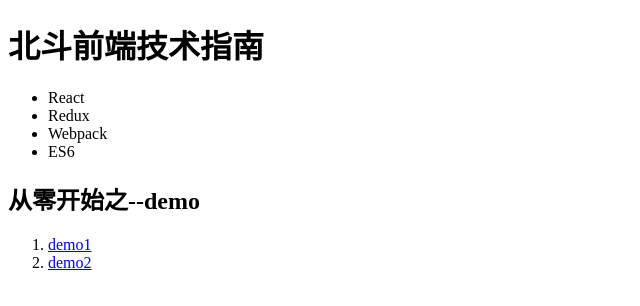
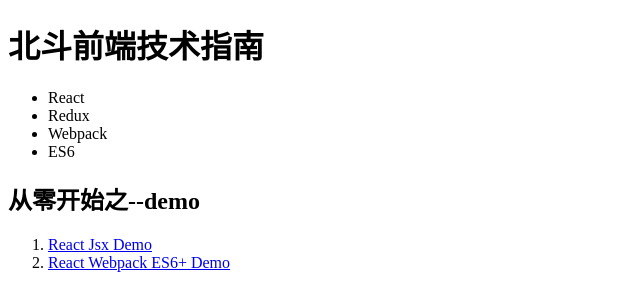
Before and after one commit to bdoulife/bdoulife.github.io, a plain HTML site: page index.html in a window 1280 px wide. Shown: the whole page, without its empty margins (0-640 px from the left). Drawn offline with Linux system fonts and the light colour scheme.

Commit message:
update demo desc

```diff
--- a/index.html
+++ b/index.html
@@ -14,8 +14,8 @@
 	</ul>
 	<h2>从零开始之--demo</h2>
 	<ol>
-		<li><a href="example/demo1/index.html">demo1</li>
-		<li><a href="example/demo2/index.html">demo2</li>
+		<li><a href="example/demo1/index.html">React Jsx Demo</li>
+		<li><a href="example/demo2/index.html">React Webpack ES6+ Demo</li>
 	</ol>
 </body>
 </html>
```
